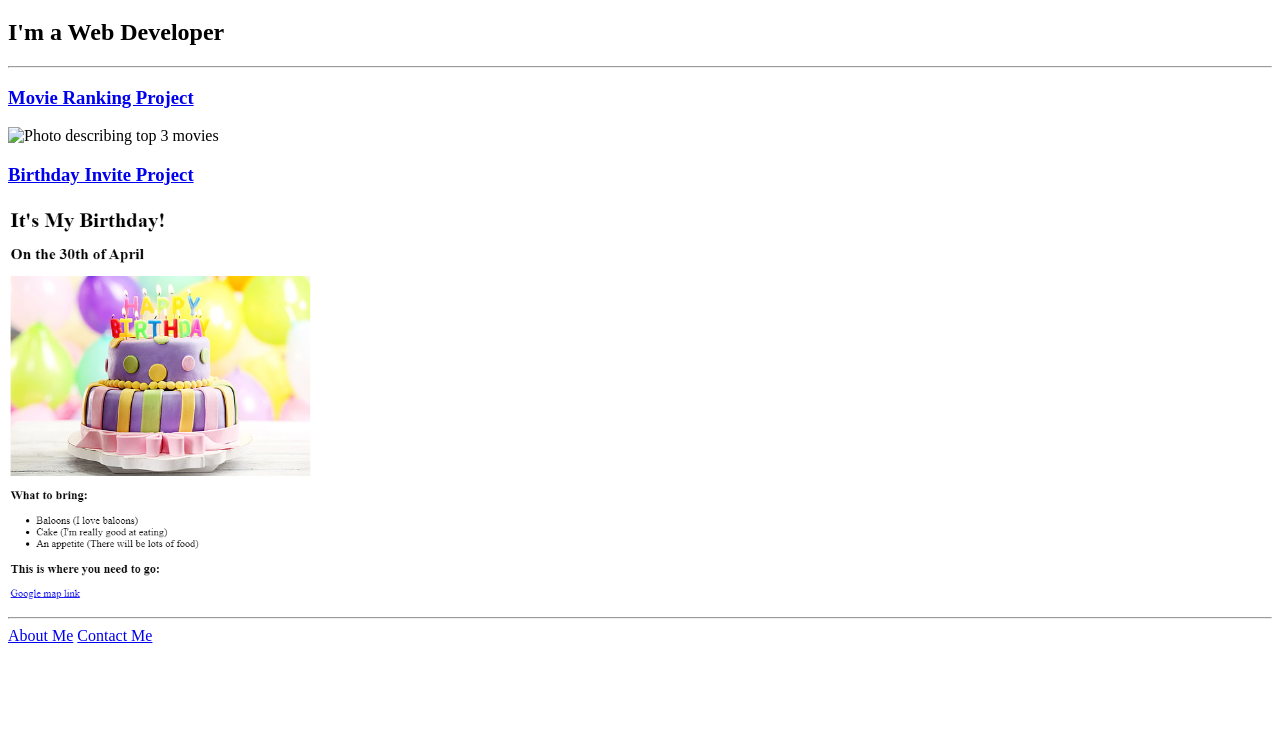
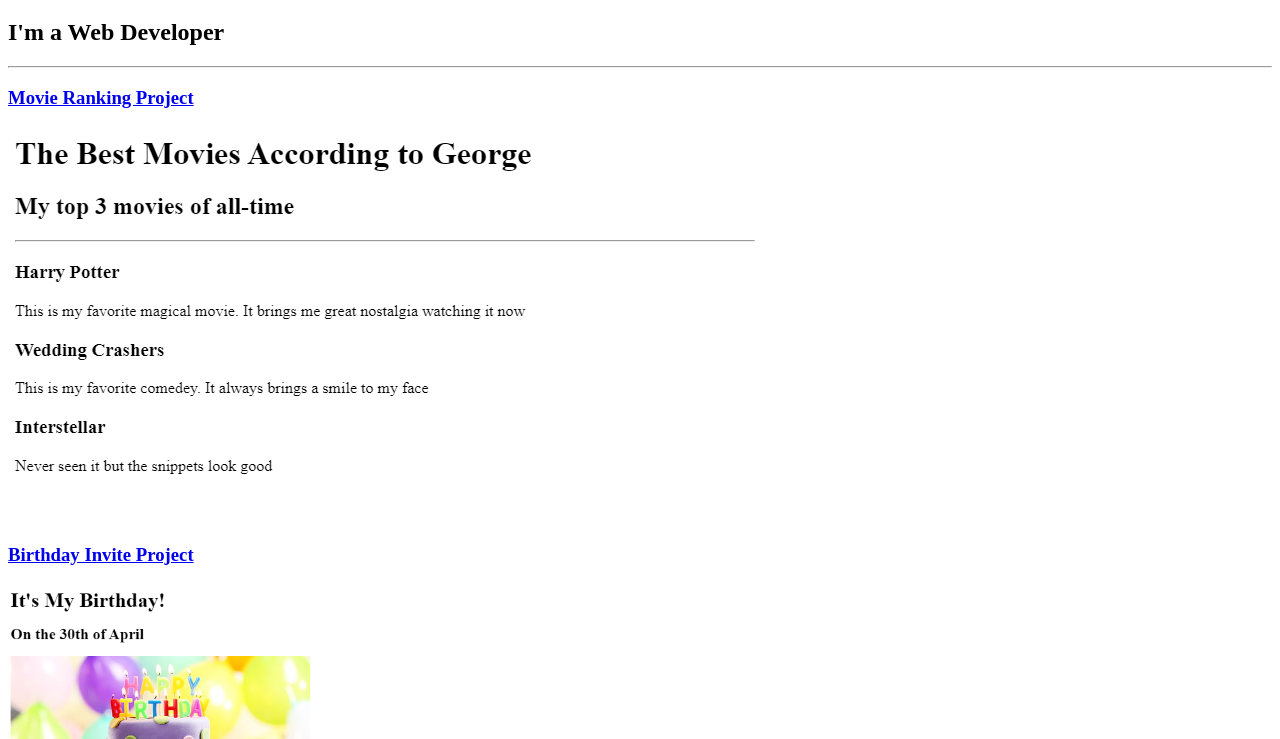
Before and after one commit to Gtrems/html-Portfolio, a plain HTML site: page index.html in a window 1280 px wide. Shown: the part 61-800 px from the top of the page. Drawn offline with Linux system fonts and the light colour scheme.

Commit message:
Update index.html

```diff
--- a/index.html
+++ b/index.html
@@ -10,7 +10,7 @@
     <h2>I'm a Web Developer</h2>
     <hr/>
     <a href="./public/movie-ranking.html"><h3>Movie Ranking Project</h3></a>
-    <img src="./assets/images/Movie Ranking Project.png/" alt="Photo describing top 3 movies"/>
+    <img src="./assets/images/Movie Ranking Project.png" alt="Photo describing top 3 movies"/>
     <a href="./public/birthday-invite.html"><h3>Birthday Invite Project</h3></a>
     <img src="./assets/images/Birthday Project.png" height="400" alt="Birthday Cake" />
     <hr />
```
